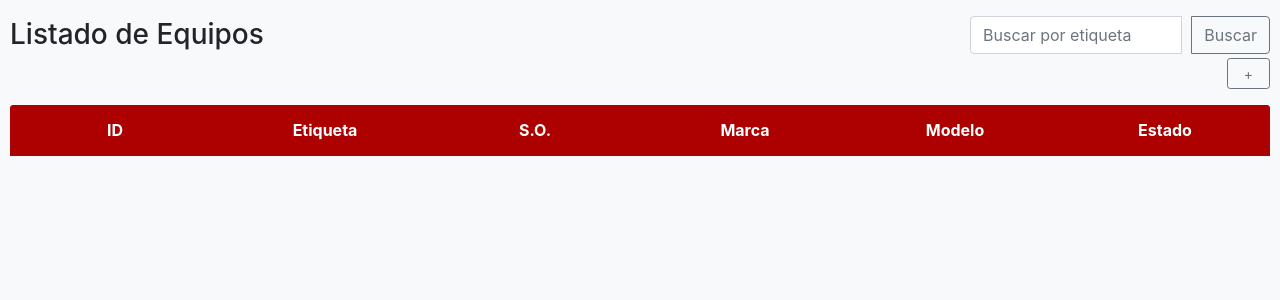
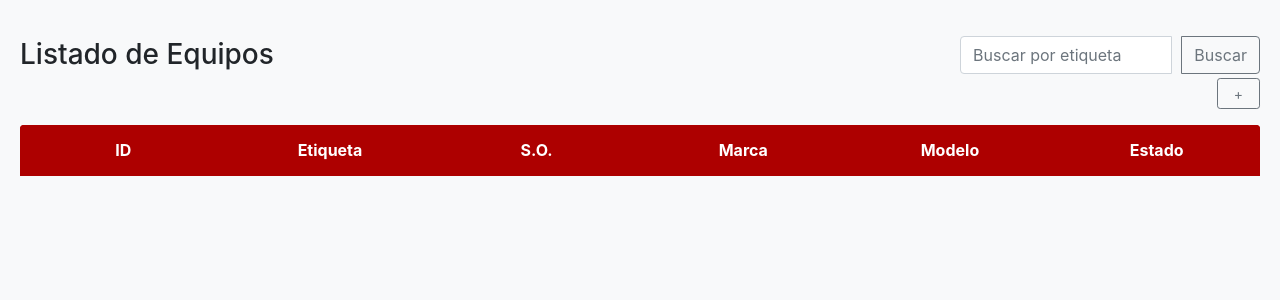
Before and after one commit to LuxCaro19/invent_cawafe, a Django app: page /inventario/lista_equipos/ in a window 1280 px wide. Shown: the part 56-356 px from the top of the page. Run offline with Django 5.2, Linux system fonts and the light colour scheme; data that the repository does not hold is empty; some libraries are stand-ins or nearby versions.

Commit message:
Arreglo detalle css

```diff
--- a/static/css/styles.css
+++ b/static/css/styles.css
@@ -134,7 +134,7 @@ body {
     background-color: #f1f1f1;
 }
 
-
+/** Estilos para pantallas Tabletas */
 @media (max-width: 768px) {
     .main-wrapper {
         padding: 20px;
@@ -148,3 +148,18 @@ body {
         overflow-x: hidden;
     }
 }
+
+/* Estilos para pantallas pequeñas */
+@media (max-width: 1366px) {
+    .main-wrapper {
+        padding: 20px;
+    }
+    .table-body-wrapper {
+        max-height: 60vh;
+    }
+
+    body {
+        overflow-y: hidden;
+        overflow-x: hidden;
+    }
+}
```
